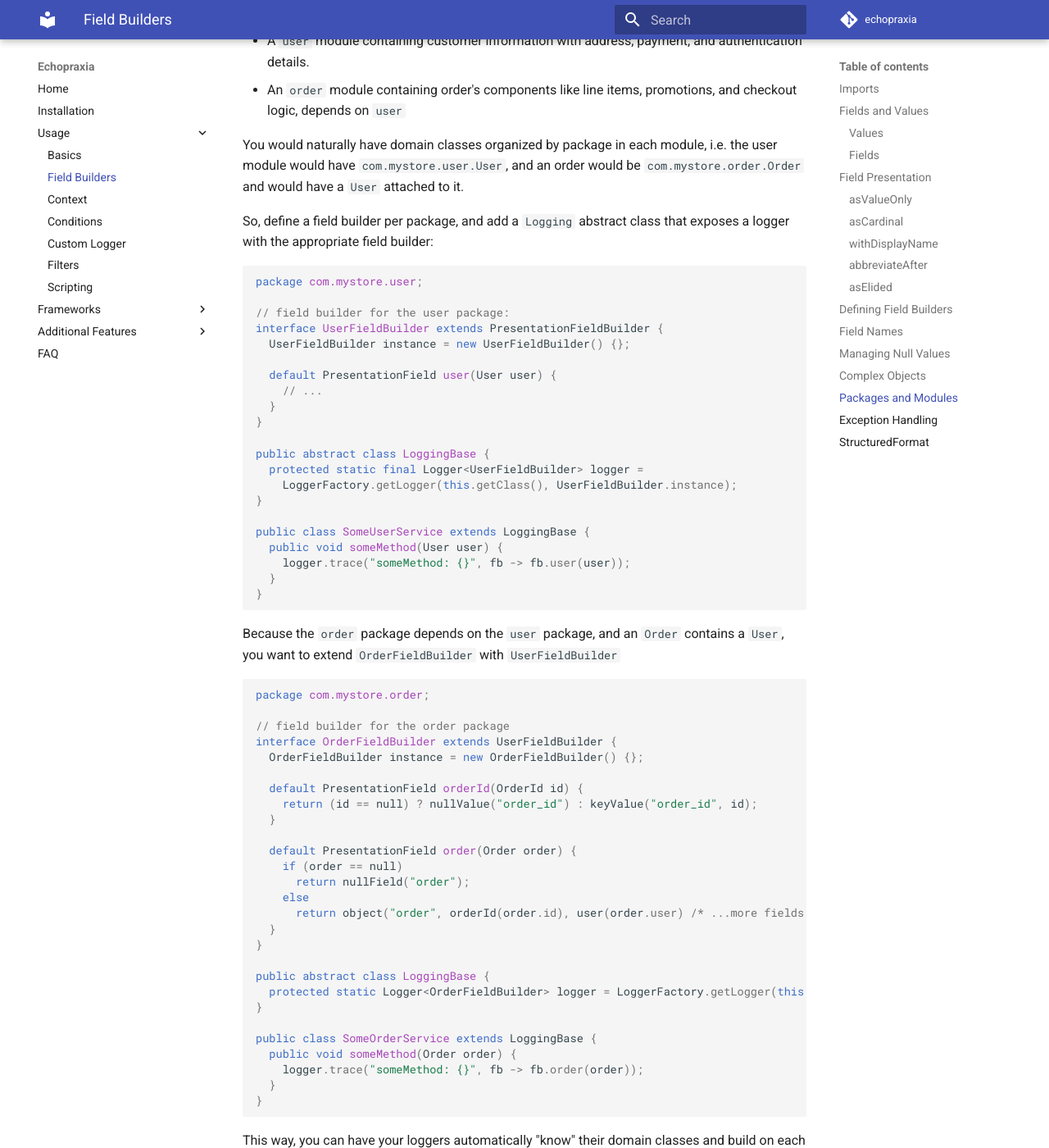
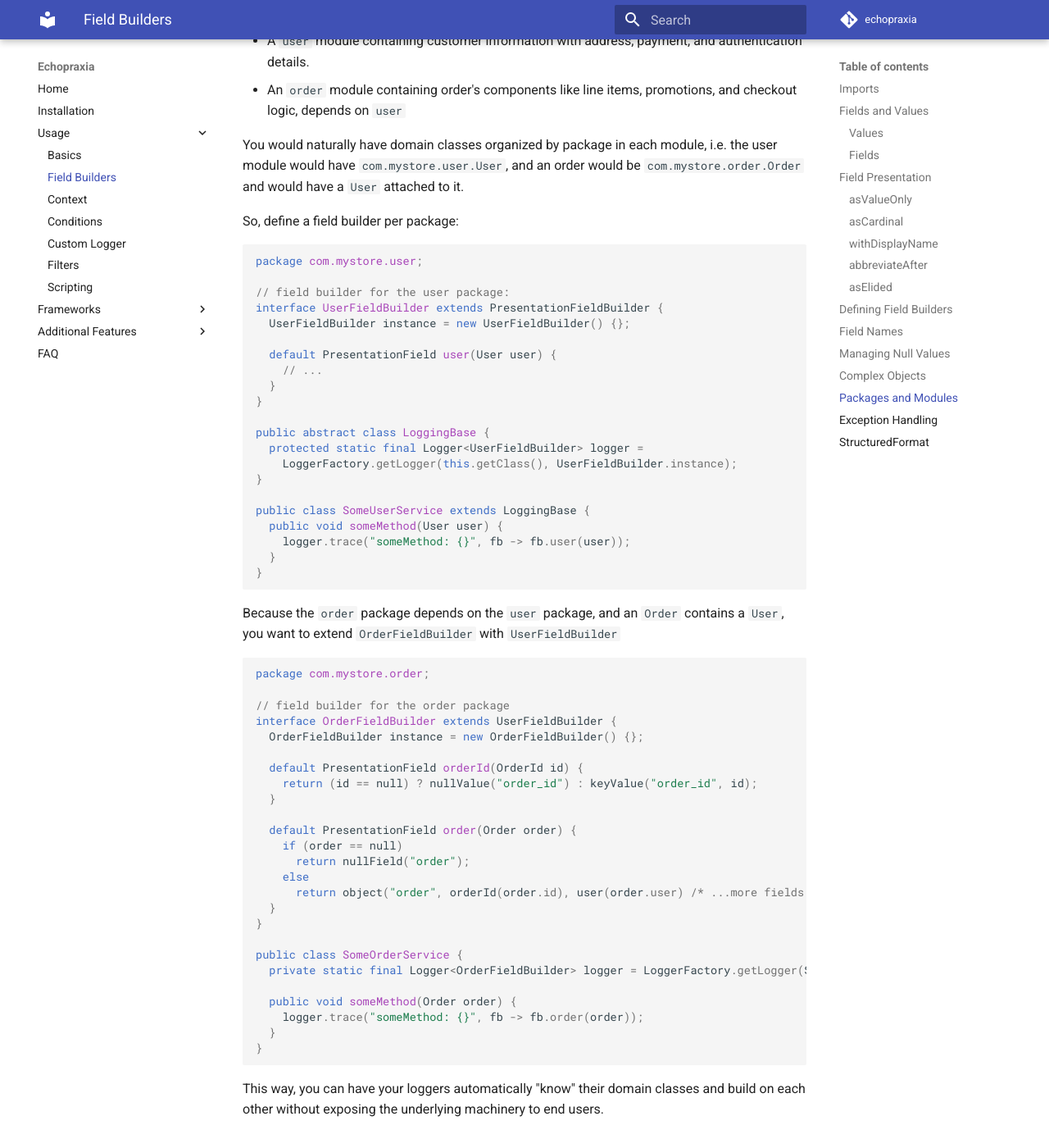
Before and after one commit to tersesystems/echopraxia, an MkDocs documentation site: the page built from docs/usage/fieldbuilder.md, in a window 1280 px wide and 1400 px high, scrolled down 7886 px. Shown: the whole window at 82% size. Built offline with MkDocs 1.6.1 and Material for MkDocs 9.7.7, drawn with Linux system fonts in a browser that asks for light colours; comment, search, counter and statistics services are not loaded; the version menu is left out; some of the changed text lies outside the part shown.

Commit message:
Prep for 3.0.2 (#305)

````diff
--- a/docs/usage/fieldbuilder.md
+++ b/docs/usage/fieldbuilder.md
@@ -252,10 +252,10 @@ The value of a field builder compounds as you build up complex objects from simp
 In the [custom field builder example](https://github.com/tersesystems/echopraxia-examples/blob/main/custom-field-builder/README.md), the `Person` class is rendered using a custom field builder:
 
 ```java
-public interface PersonFieldBuilder extends FieldBuilder {
+public interface PersonFieldBuilder extends PresentationFieldBuilder {
 
   // Renders a `Person` as an object field.
-  default Field person(String fieldName, Person p) {
+  default PresentationField person(String fieldName, Person p) {
     return keyValue(fieldName, personValue(p));
   }
 
@@ -297,7 +297,7 @@ For example, you may have a [domain driven design](https://en.wikipedia.org/wiki
 
 You would naturally have domain classes organized by package in each module, i.e. the user module would have `com.mystore.user.User`, and an order would be `com.mystore.order.Order` and would have a `User` attached to it.
 
-So, define a field builder per package, and add a `Logging` abstract class that exposes a logger with the appropriate field builder:
+So, define a field builder per package:
 
 ```java
 package com.mystore.user;
@@ -344,11 +344,9 @@ interface OrderFieldBuilder extends UserFieldBuilder {
   }
 }
 
-public abstract class LoggingBase {
-  protected static Logger<OrderFieldBuilder> logger = LoggerFactory.getLogger(this.getClass(), OrderFieldBuilder.instance);
-}
+public class SomeOrderService {
+  private static final Logger<OrderFieldBuilder> logger = LoggerFactory.getLogger(SomeOrderService.class, OrderFieldBuilder.instance);
 
-public class SomeOrderService extends LoggingBase {
   public void someMethod(Order order) {
     logger.trace("someMethod: {}", fb -> fb.order(order));
   }
````
Also changed, not shown: CHANGELOG.md (+4 -0 lines), README.md (+7 -6 lines), 1 other file.
